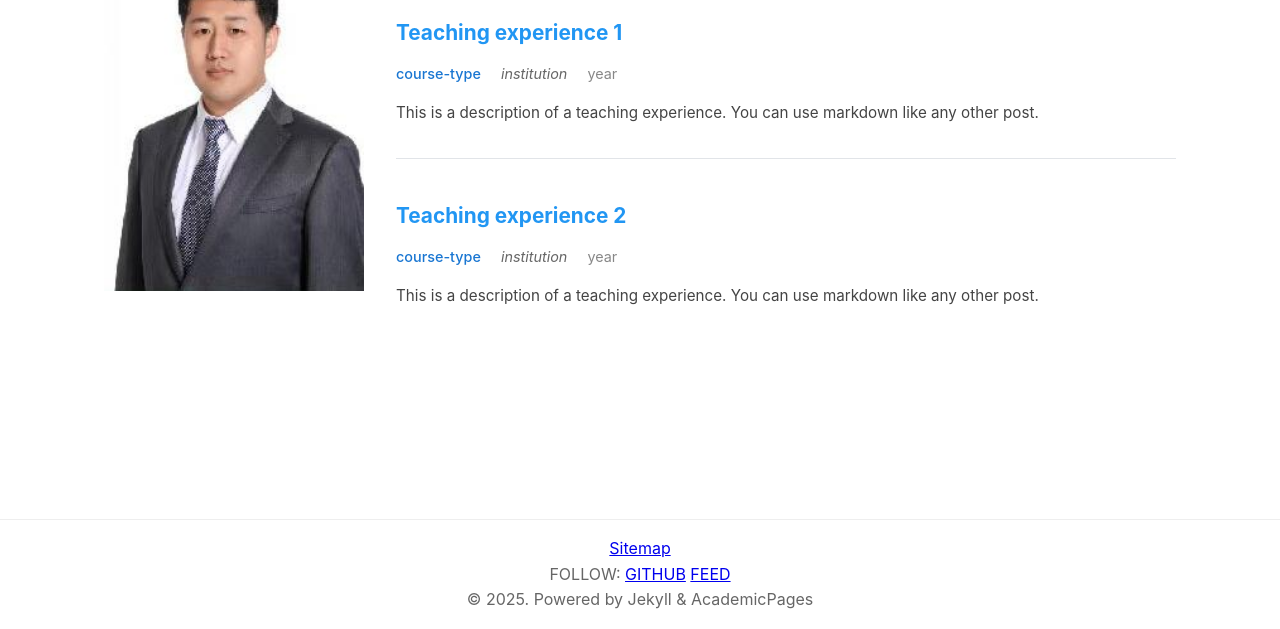
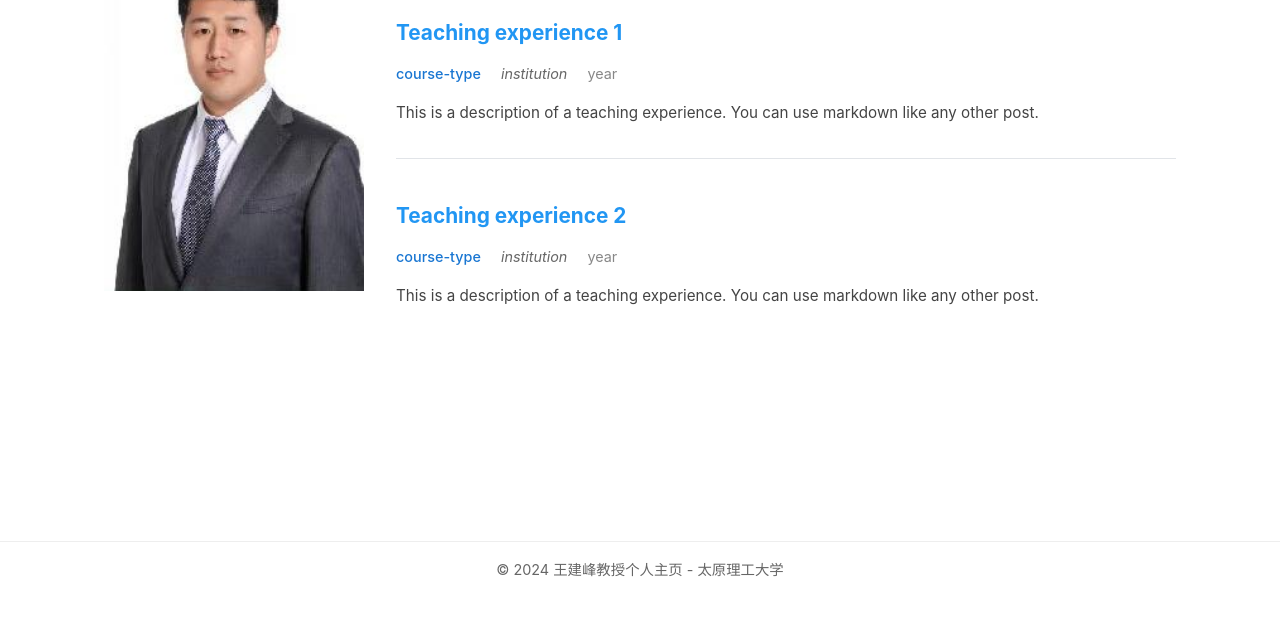
Before and after one commit to Sun-ccx/wjf.website, a plain HTML site: page teaching.html in a window 1280 px wide. Shown: the part 203-832 px from the top of the page. After the commit the page ends 800 px from the top, so only its background shows below. Drawn offline with Linux system fonts and the light colour scheme.

Commit message:
Update teaching.html

```diff
--- a/teaching.html
+++ b/teaching.html
@@ -61,18 +61,9 @@
 
     <footer>
         <div class="footer-content">
-            <div class="sitemap">
-                <a href="#">Sitemap</a>
-            </div>
-            <div class="follow">
-                FOLLOW:
-                <a href="#" class="github">GITHUB</a>
-                <a href="#" class="feed">FEED</a>
-            </div>
-            <div class="copyright">
-                © 2025. Powered by Jekyll & AcademicPages
-            </div>
+            <p>&copy; 2024 王建峰教授个人主页 - 太原理工大学</p>
         </div>
     </footer>
 </body>
 </html>
+</html>
```
